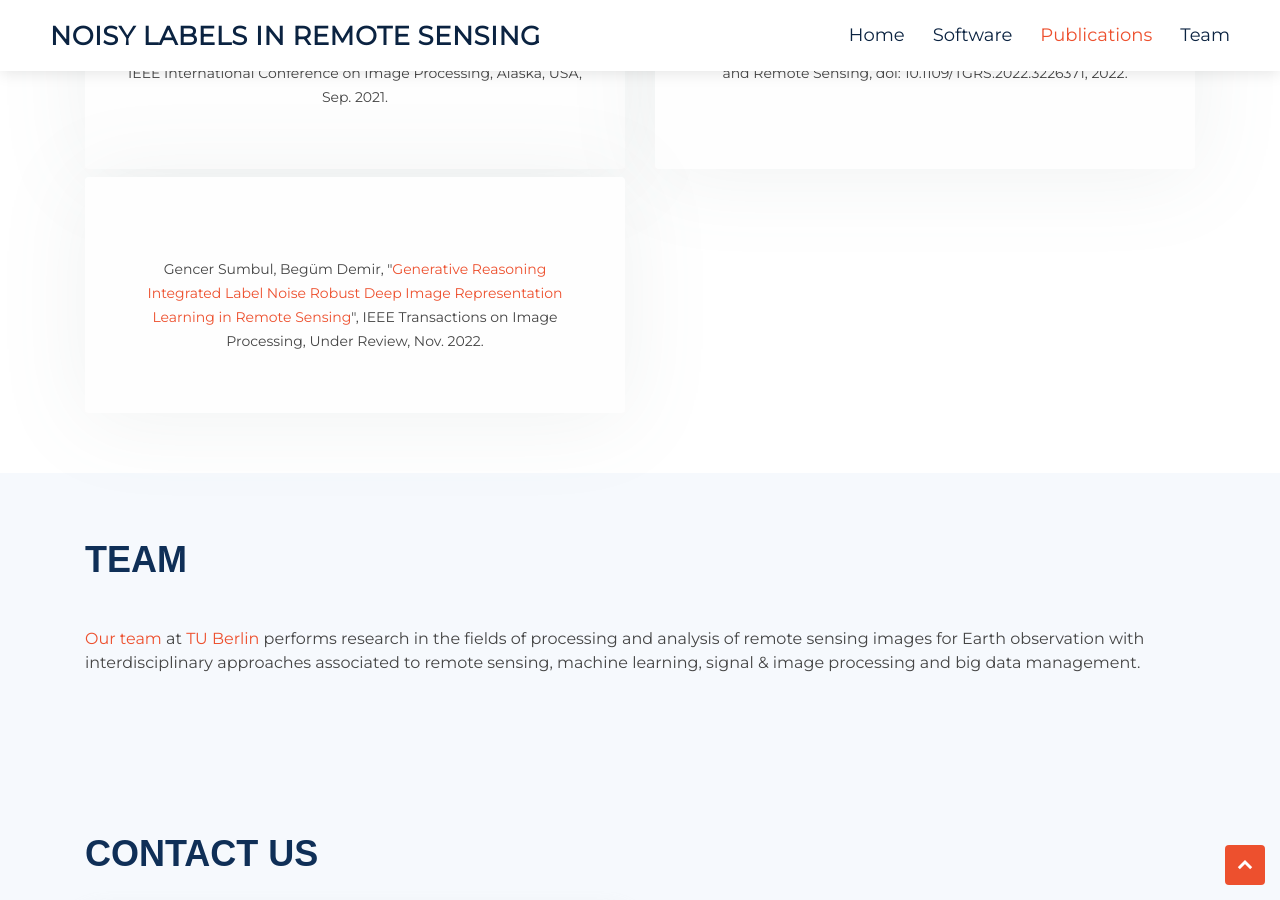
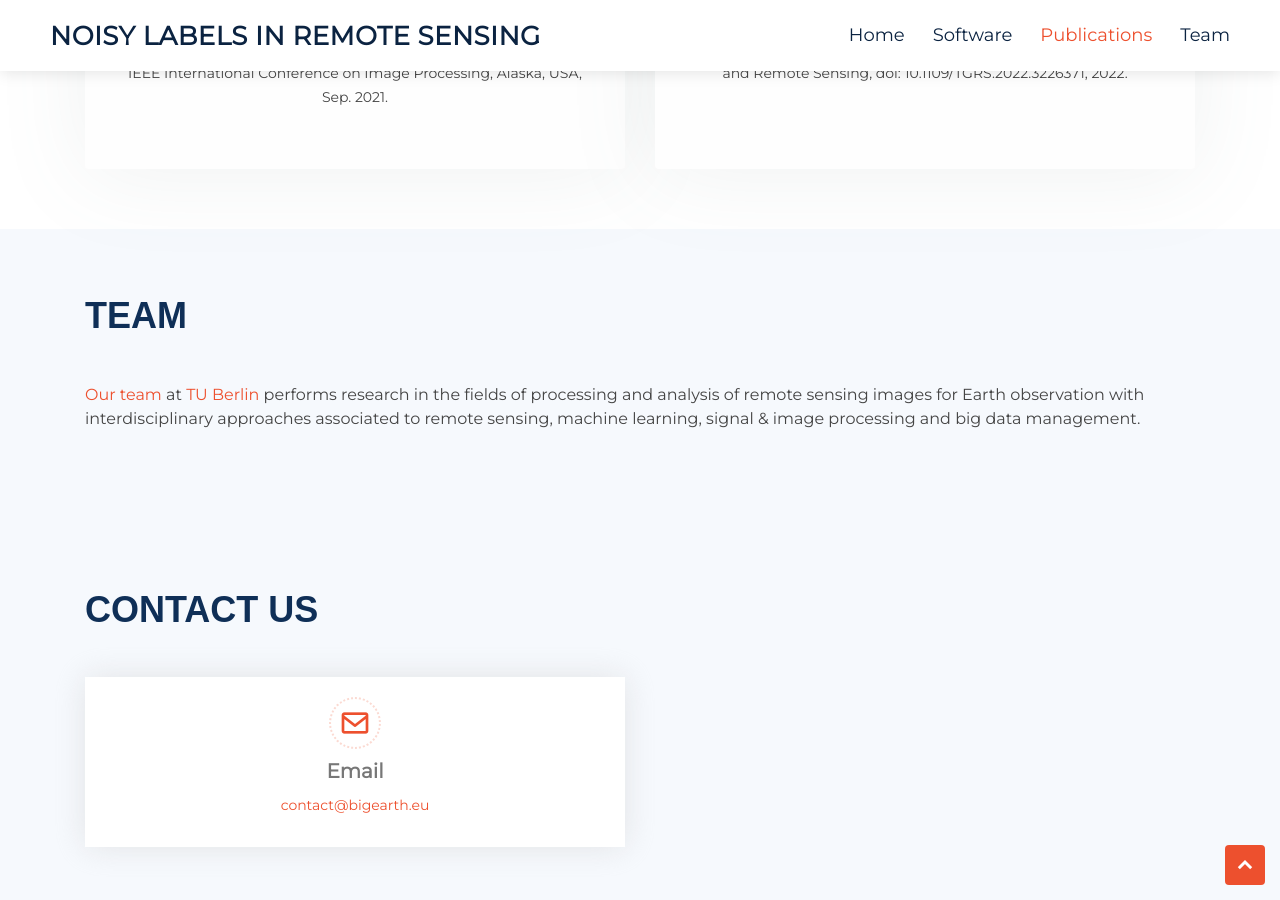
Before and after one commit to rsim-tu-berlin/noisy-label-in-rs.org, a Jekyll site: the page built from index.md, in a window 1280 px wide and 900 px high, scrolled down 2826 px. Built offline with Jekyll 4.4.1, drawn with Linux system fonts in a browser that asks for light colours.

Commit message:
remove duplication

```diff
--- a/_layouts/page.html
+++ b/_layouts/page.html
@@ -426,27 +426,6 @@
                 </div>
               </div>
             </div>
-
-            <div
-              class="col-lg-6 col-md-6 d-flex align-items-stretch mt-2 pt-2 mt-md-0"
-              data-aos="zoom-in"
-              data-aos-delay="200"
-            >
-              <div class="card">
-                <!-- <img class="card-img-top" src="./assets/img/teaser.png" alt="Card image cap"> -->
-                <div class="card-body" style="padding-top: 40px">
-                  <p class="card-text">
-                    Gencer Sumbul, Begüm Demir, "<a
-                      href="https://arxiv.org/abs/2212.01261"
-                      target="_blank"
-                      >Generative Reasoning Integrated Label Noise Robust Deep
-                      Image Representation Learning in Remote Sensing</a
-                    >", IEEE Transactions on Image Processing, Under Review,
-                    Nov. 2022.
-                  </p>
-                </div>
-              </div>
-            </div>
           </div>
         </div>
       </section>
```
